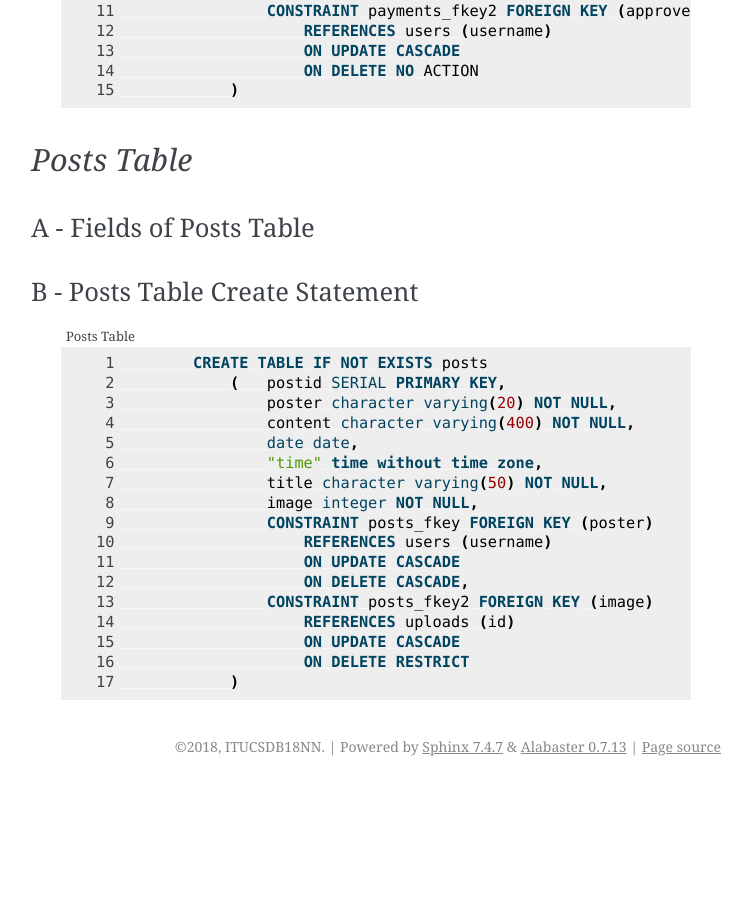
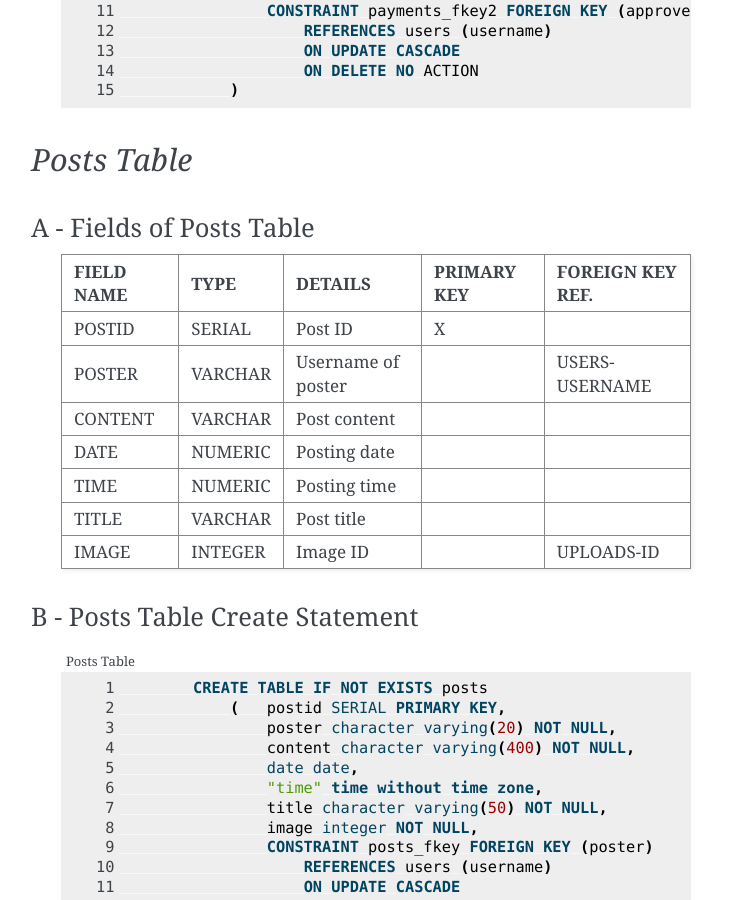
Before and after one commit to itucsdb18132/AirlineSSS, a Sphinx documentation site: the page built from docs/source/selim.rst, in a window 1280 px wide and 900 px high, scrolled down 1760 px. Shown: the whole window, without its empty margins (389-1141 px from the left). Built offline with Sphinx 7.4.7, drawn with Linux system fonts in a browser that asks for light colours; before the commit the page ends 2546 px from its top, so only the background shows below that.

Commit message:
Update selim.rst

```diff
--- a/docs/source/selim.rst
+++ b/docs/source/selim.rst
@@ -59,17 +59,17 @@ B - Payments Table Create Statement
 A - Fields of Posts Table
 ^^^^^^^^^^^^^^^^^^^^^^^^^
 
-	===========	=========	===================	===========	================
-	FIELD NAME	TYPE		DETAILS				PRIMARY KEY	FOREIGN KEY REF.
-	===========	=========	===================	===========	================
-	POSTID		SERIAL		Post ID				X
-	POSTER		VARCHAR		Username of poster				USERS-USERNAME
+	===========	========	==================	===========	================
+	FIELD NAME	TYPE		DETAILS			PRIMARY KEY	FOREIGN KEY REF.
+	===========	========	==================	===========	================
+	POSTID		SERIAL		Post ID			X
+	POSTER		VARCHAR		Username of poster			USERS-USERNAME
 	CONTENT		VARCHAR		Post content
 	DATE		NUMERIC		Posting date
 	TIME		NUMERIC		Posting time
 	TITLE		VARCHAR		Post title
-	IMAGE		INTEGER		Image ID		 				UPLOADS-ID
-	===========	=========  	===================	===========	================
+	IMAGE		INTEGER		Image ID		 		UPLOADS-ID
+	===========	========  	==================	===========	================
 
 
 B - Posts Table Create Statement
```
